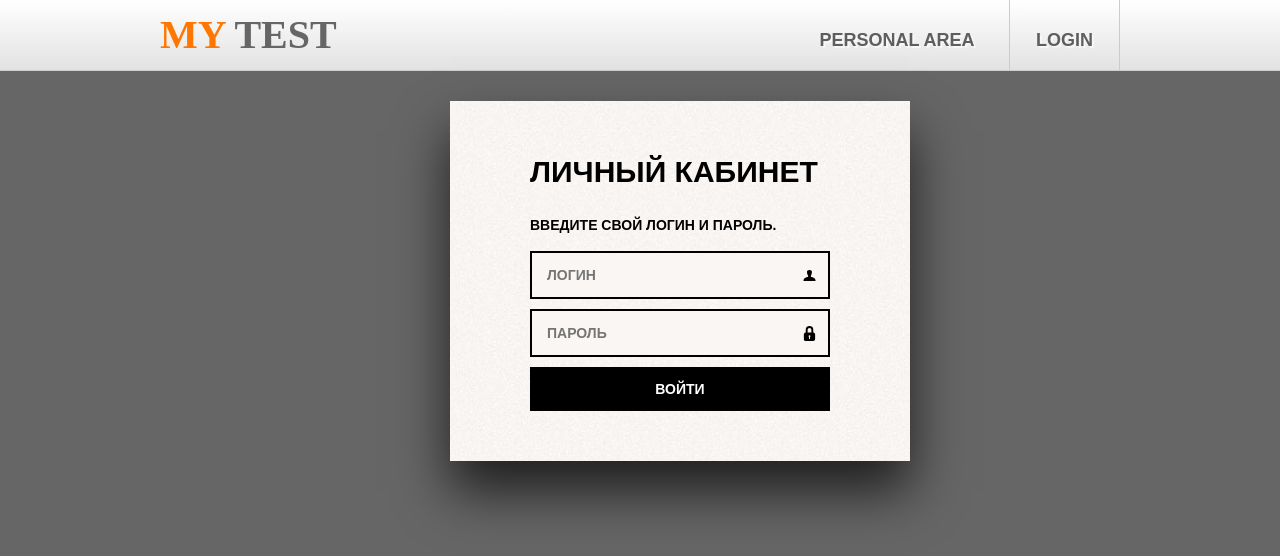
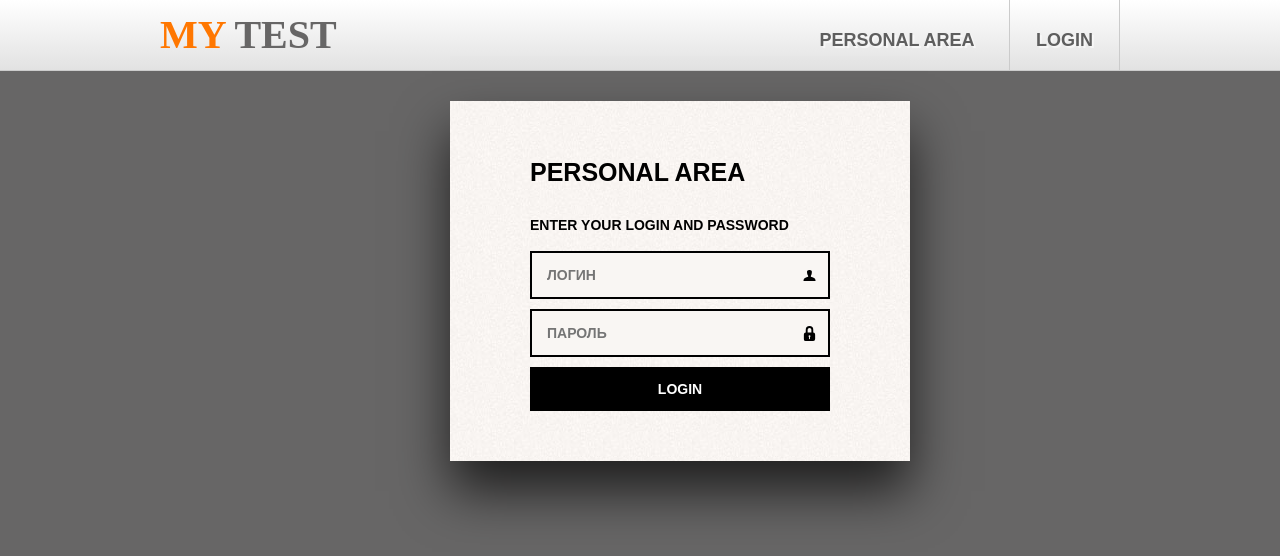
Before and after one commit to NikolayPhizik/Test1, a React (Create React App) app in the folder test_1/: page /login in a window 1280 px wide. Shown: the top 556 px of the page. Built offline with nearby package versions, Linux system fonts and the light colour scheme.

Commit message:
Подключил Redux-form для логина, а также подправил визуальную часть

```diff
--- a/test_1/src/Components/Login/Login.jsx
+++ b/test_1/src/Components/Login/Login.jsx
@@ -1,25 +1,46 @@
 import classes from "./Login.module.css";
 import classNames from "classnames";
+import {Field, reduxForm} from "redux-form";
 
 const Login = () => {
+
+    const onSubmit = (formData) => {
+        console.log(formData);
+    };
+
     return (
         <section className={classes.modal}>
             <div className={classes.modal_login}>
-                <h2 className={classes.modal_login_h2}>Личный кабинет</h2>
-                <p>Введите свой логин и пароль.</p>
-                <form>
-                    <p className={classes.login_form_p}>
-                        <input className={classNames(classes.login_form_input, classes.login_icon_user)} type="text" name="login" placeholder="Логин"/>
-                    </p>
-                    <p className={classes.login_form_p}>
-                        <input className={classNames(classes.login_form_input, classes.login_icon_password)} type="password" name="password"
-                               placeholder="Пароль"/>
-                    </p>
-                    <button className={classes.button} type="submit">Войти</button>
-                </form>
+                <h2 className={classes.modal_login_h2}>Personal area</h2>
+                <p>Enter your login and password</p>
+                <LoginReduxForm onSubmit={onSubmit} />
             </div>
         </section>
     );
 };
 
+const LoginForm = (props) => {
+    return (
+        <form onSubmit={props.handleSubmit}>
+            <p className={classes.login_form_p}>
+                <Field className={classNames(classes.login_form_input, classes.login_icon_user)}
+                       type="text"
+                       name="login"
+                       placeholder="Логин"
+                       component="input" />
+            </p>
+            <p className={classes.login_form_p}>
+                <Field className={classNames(classes.login_form_input, classes.login_icon_password)}
+                       type="password"
+                       name="password"
+                       placeholder="Пароль"
+                       component="input" />
+            </p>
+            <button className={classes.button} type="submit">Login</button>
+        </form>
+    );
+};
+
+const LoginReduxForm = reduxForm({form: 'login'})(LoginForm);
+
 export default Login;
--- a/test_1/src/Components/Login/Login.module.css
+++ b/test_1/src/Components/Login/Login.module.css
@@ -19,7 +19,7 @@
 .modal_login_h2 {
     margin: 0;
     margin-bottom: 20px;
-    font-size: 30px;
+    font-size: 25px;
     line-height: 42px;
 }
 
```
